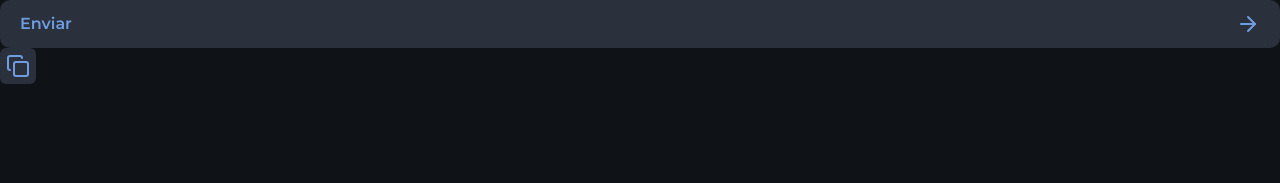
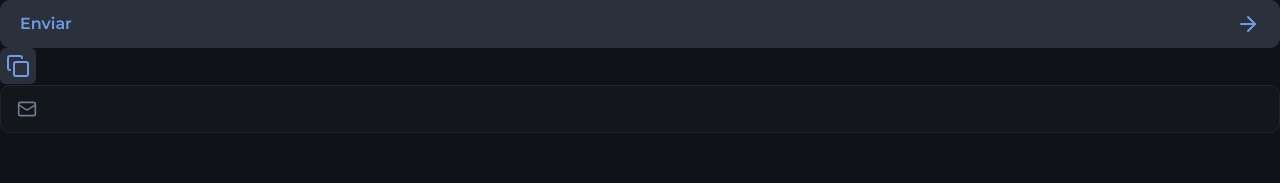
Before and after one commit to ManoelRodriguez/connect, a Next.js app: page / in a window 1280 px wide. Shown: the top 183 px of the page. Built offline with nearby package versions, Linux system fonts and the light colour scheme.

Commit message:
Componente Input

```diff
--- /dev/null
+++ b/biome.json
@@ -0,0 +1,37 @@
+{
+    "$schema": "./@biomejs/biome/configuration_schema.json",
+    "organizeImports": {
+      "enabled": true
+    },
+    "formatter": {
+      "indentStyle": "space",
+      "indentWidth": 2,
+      "lineWidth": 80
+    },
+    "javascript": {
+      "formatter": {
+        "arrowParentheses": "asNeeded",
+        "jsxQuoteStyle": "double",
+        "quoteStyle": "single",
+        "semicolons": "asNeeded",
+        "trailingCommas": "es5"
+      }
+    },
+    "linter": {
+      "enabled": true,
+      "rules": {
+        "recommended": true,
+        "a11y": {
+          "noSvgWithoutTitle": "off"
+        },
+        "suspicious": {
+          "noArrayIndexKey": "info"
+        }
+      }
+    },
+    "files": {
+      "ignore": [
+        "node_modules"
+      ]
+    }
+  }
--- a/package.json
+++ b/package.json
@@ -18,6 +18,7 @@
     "tailwindcss": "^4.0.7"
   },
   "devDependencies": {
+    "@biomejs/monorepo": "github:biomejs/biome",
     "@types/node": "^20",
     "@types/react": "^19",
     "@types/react-dom": "^19",
--- a/src/app/page.tsx
+++ b/src/app/page.tsx
@@ -1,7 +1,7 @@
-import { Button } from "@/components/Buttons";
-import { IconButton } from "@/components/IconButton";
-import { Input } from "@/components/Input";
-import { ArrowRight, Copy } from 'lucide-react'
+import { Button } from '@/components/Button'
+import { IconButton } from '@/components/IconButton'
+import { InputField, InputIcon, InputRoot } from '@/components/Input'
+import { ArrowRight, Copy, Mail } from 'lucide-react'
 export default function Home() {
   return (
     <main>
@@ -14,9 +14,14 @@
       </IconButton>
 
       <div>
-        <Input type="email" />
+        <InputRoot>
+          <InputIcon>
+            <Mail className="size-5" />
+          </InputIcon>
+
+          <InputField />
+        </InputRoot>
       </div>
-
     </main>
-  );
+  )
 }
--- /dev/null
+++ b/src/components/Button.tsx
@@ -0,0 +1,14 @@
+import type { ComponentProps } from 'react'
+
+interface ButtonProps extends ComponentProps<'button'> {
+  children: React.ReactNode
+}
+
+export function Button(props: ButtonProps) {
+  return (
+    <button
+      className=" flex justify-between items-center px-5 h-12 bg-gray-500 text-blue font-semibold rounded-xl w-full cursor-pointer transition-colors duration-300 hover:bg-blue hover:text-gray-900"
+      {...props}
+    />
+  )
+}
--- a/src/components/Buttons.tsx
+++ /dev/null
@@ -1,16 +0,0 @@
-import { ComponentProps } from "react";
-
-interface ButtonProps extends ComponentProps<'button'> {
-    children: React.ReactNode;
-}
-
-export function Button(props: ButtonProps) {
-
-    return (
-        <button
-            className=" flex justify-between items-center px-5 h-12 bg-gray-500 text-blue font-semibold rounded-xl w-full cursor-pointer transition-colors duration-300 hover:bg-blue hover:text-gray-900"
-            {...props}
-        />
-    )
-
-}
--- a/src/components/Input.tsx
+++ b/src/components/Input.tsx
@@ -1,11 +1,28 @@
-import { ComponentProps } from "react";
+import type { ComponentProps } from 'react'
 
-interface InputProps extends ComponentProps<'input'> { }
-export function Input(props: InputProps) {
-    return (
-        <input
-            className=""
-            {...props}
-        />
-    )
+interface InputRootProps extends ComponentProps<'input'> {
+  error?: boolean
 }
+export function InputRoot({ error, ...props }: InputRootProps) {
+  return (
+    <div
+      data-error={error}
+      className="group bg-gray-800 h-12 border border-gray-600 rounded-xl px-4 flex items-center gap-2 focus-within:border-gray-100 data-[error=true]:border-danger"
+      {...props}
+    />
+  )
+}
+
+interface InputIconProps extends ComponentProps<'span'> {}
+export function InputIcon(props: InputIconProps) {
+  return (
+    <span
+      className="text-gray-400 group-focus-within:text-gray-100 group-data-[error=true]:text-danger"
+      {...props}
+    />
+  )
+}
+interface InputFieldProps extends ComponentProps<'input'> {}
+export function InputField(props: InputFieldProps) {
+  return <input className="flex-1 outline-0 placeholder-gray-400" {...props} />
+}
```
Also changed, not shown: src/components/IconButton.tsx (+6 -8 lines), 1 other file (tests, documents, lock files or other folders).
